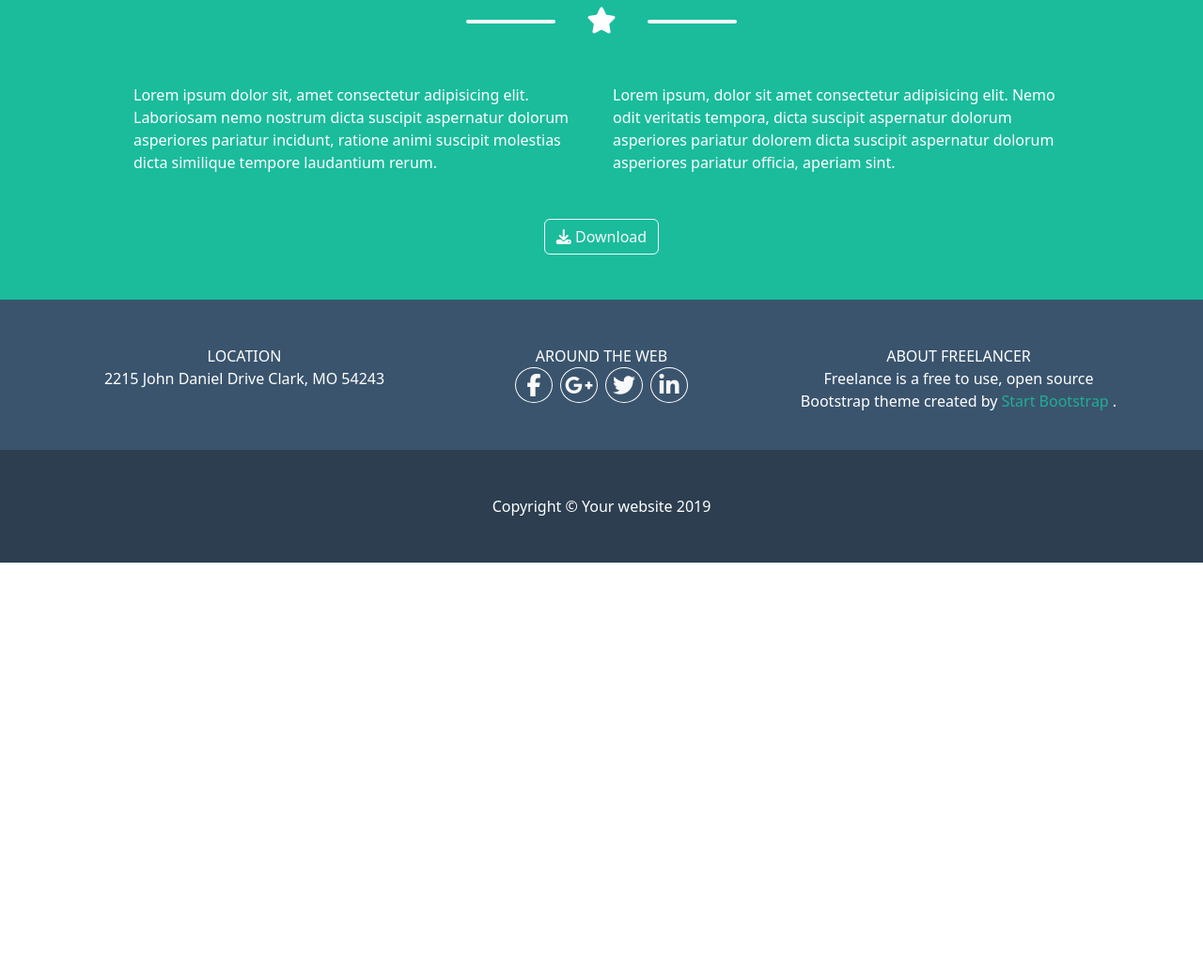
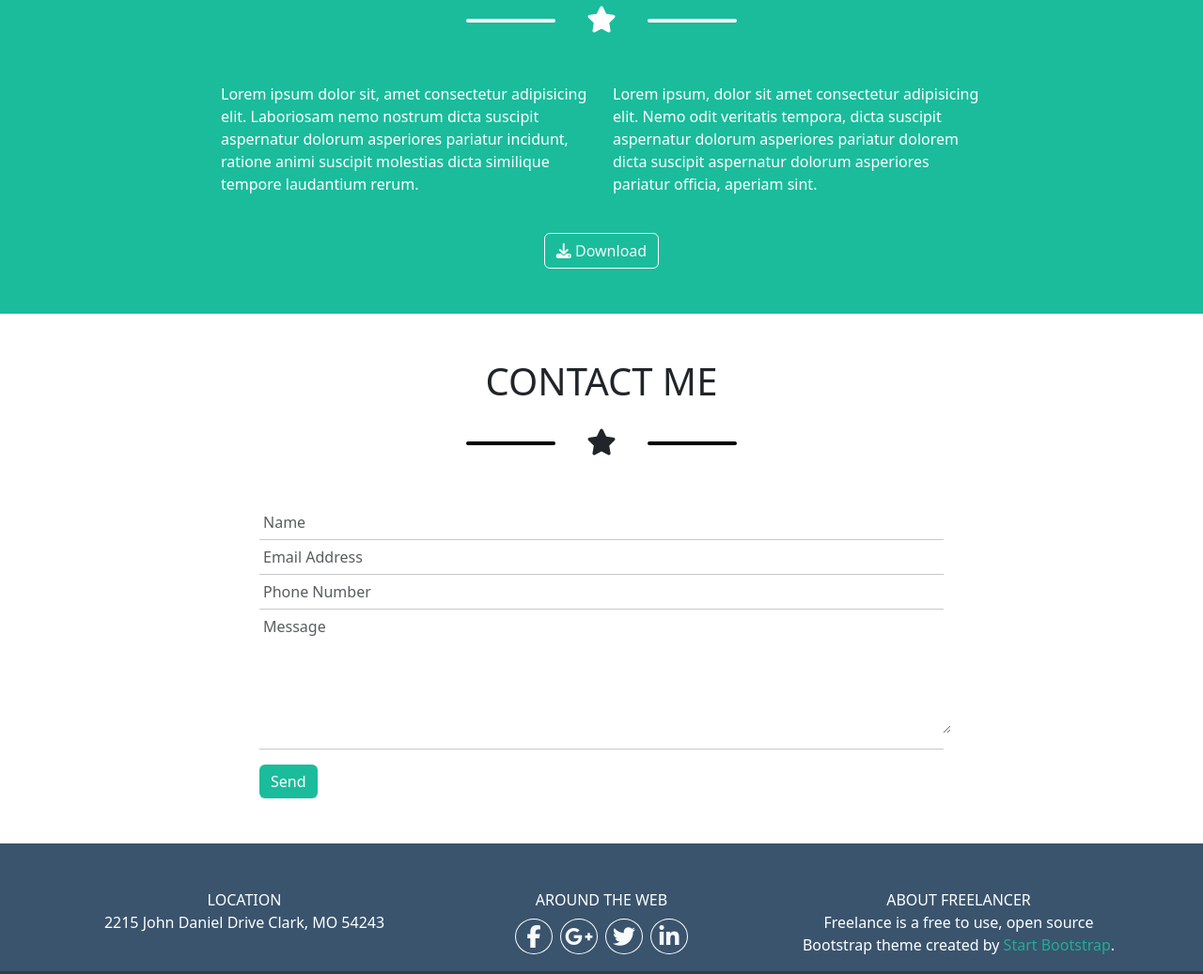
Before and after one commit to MiriamEvardi/html-css-bootstrap-freelancer, a plain HTML site: page index.html in a window 1280 px wide. Shown: the part 1536-2573 px from the top of the page at 94% size. Before the commit the page ends 2135 px from the top, so only its background shows below. Drawn offline with nearby package versions, Linux system fonts and the light colour scheme.

Commit message:
form finished + fix

```diff
--- a/css/style.css
+++ b/css/style.css
@@ -10,8 +10,8 @@ header {
     background-color: #1abc9c;
 }
 
-hr {
-    opacity: 1;
+.btn_send {
+    background-color: #1abc9c;
 }
 
 footer {
@@ -25,5 +25,3 @@ footer {
 a {
     color: #20ae94;
 }
-
-/* to fix all hr */
--- a/index.html
+++ b/index.html
@@ -28,6 +28,7 @@
                 aria-label="Toggle navigation">
                 <span class=" text-white"><i class="fa-solid fa-bars"></i></span>
             </button>
+
             <div class="collapse navbar-collapse flex-grow-0" id="navbarNavAltMarkup">
                 <div class="navbar-nav">
                     <a class="nav-link text-white" href="#">PORTFOLIO</a>
@@ -42,6 +43,7 @@
         <div class="container">
 
             <div class="row d-flex justify-content-center">
+
                 <div class="offset-2"></div>
 
                 <div class="col-8 pb-5 pt-5">
@@ -55,59 +57,73 @@
 
                         <!-- separator -->
                         <div class="mb-5 d-flex justify-content-center align-items-center">
-                            <hr class="w-100 mx-1 pb-1 bg-white border-white rounded">
+
+                            <hr class="w-100 mx-1 pb-1 bg-white border-white rounded opacity-100">
+
                             <div class="text-center" style="width: 280px;">
                                 <i class="fa-solid fa-star fs-3 text-white "></i>
                             </div>
-                            <hr class="w-100 mx-1 pb-1 bg-white border-white rounded">
+
+                            <hr class="w-100 mx-1 pb-1 bg-white border-white rounded opacity-100">
                         </div>
 
-                        <h3 class="text-white text-center">GRAPHIC ARTIST - WEB DESIGNER -
+                        <h3 class="text-white text-center text-nowrap">GRAPHIC ARTIST - WEB
+                            DESIGNER -
                             ILLUSTRATOR</h3>
 
-                        <!-- to fix -->
                     </div>
                 </div>
             </div>
 
             <div class="offset-2"></div>
         </div>
-        </div>
+
     </header>
 
     <main>
-        <!-- portfolio -->
+
+        <!-- PORTFOLIO -->
+
         <div class="container pt-5 pb-5 d-flex flex-column align-items-center ">
             <h2 class="pb-3 fs-1">PORTFOLIO</h2>
 
 
             <!-- separator -->
             <div class="mb-5 d-flex justify-content-center align-items-center">
-                <hr class="w-100 mx-1 pb-1 bg-dark rounded">
+
+                <hr class="w-100 mx-1 pb-1 bg-dark rounded border border-0 opacity-100">
+
                 <div class="text-center" style="width: 280px;">
                     <i class="fa-solid fa-star fs-3"></i>
                 </div>
-                <hr class="w-100 mx-1 pb-1 bg-dark rounded">
+
+                <hr class="w-100 mx-1 pb-1 bg-dark rounded border border-0 opacity-100">
             </div>
 
 
+            <!-- CARDS -->
 
             <div class=" row row-cols-1 row-cols-md-2 row-cols-lg-3">
                 <div class="col p-2">
                     <img class="img-fluid rounded-3" src="./img/cabin.png" alt="">
                 </div>
+
                 <div class="col p-2">
                     <img class="img-fluid rounded-3" src="./img/cake.png" alt="">
                 </div>
+
                 <div class="col p-2">
                     <img class="img-fluid rounded-3" src="./img/circus.png" alt="">
                 </div>
+
                 <div class="col p-2">
                     <img class="img-fluid rounded-3" src="./img/game.png" alt="">
                 </div>
+
                 <div class="col p-2">
                     <img class="img-fluid rounded-3" src="./img/safe.png" alt="">
                 </div>
+
                 <div class="col p-2">
                     <img class="img-fluid rounded-3" src="./img/submarine.png" alt="">
                 </div>
@@ -116,36 +132,44 @@
 
 
 
+        <!-- ABOUT -->
 
         <div class="about">
             <div class="container d-flex flex-column align-items-center">
                 <h2 class="text-center text-white pt-5 pb-3 fs-1">ABOUT</h2>
 
+
+                <!-- separator -->
                 <div class="mb-5 d-flex justify-content-center align-items-center mx-auto">
-                    <hr class="w-100 mx-1 pb-1 bg-white border border-0 rounded">
+
+                    <hr class="w-100 mx-1 pb-1 bg-white border border-0 rounded opacity-100">
+
                     <div class="text-center" style="width: 280px;">
                         <i class="fa-solid fa-star fs-3 text-white"></i>
                     </div>
-                    <hr class="w-100 mx-1 pb-1 bg-white border border-0 rounded">
+
+                    <hr class="w-100 mx-1 pb-1 bg-white border border-0 rounded opacity-100">
                 </div>
 
 
-                <div class="d-flex justify-content-center mx-auto">
+                <div class="d-flex justify-content-center align-items-center">
+                    <div class="col-12 col-sm-10">
+                        <div class="row row-gap-4 mx-5 row-cols-1 row-cols-md-2 row-cols-lg-2">
 
-                    <div class="row row-gap-2 mx-5">
-
-                        <div class="col-12 col-sm-6 mb-4 text-white">
+                            <div class="col text-white">
                                 Lorem ipsum dolor sit, amet consectetur adipisicing elit. Laboriosam nemo
                                 nostrum dicta suscipit aspernatur dolorum asperiores pariatur
                                 incidunt, ratione animi suscipit molestias dicta similique tempore laudantium
                                 rerum.
                             </div>
-                        <div class="col-12 col-sm-6 text-white">
+
+                            <div class="col text-white">
                                 Lorem ipsum, dolor sit amet consectetur adipisicing elit. Nemo odit veritatis
                                 tempora, dicta suscipit aspernatur dolorum asperiores pariatur
                                 dolorem dicta suscipit aspernatur dolorum asperiores pariatur officia, aperiam
                                 sint.
                             </div>
+
                             <div class="mx-auto text-center mb-5 mt-3">
                                 <button type="button" class="btn btn-outline-light"><i class="fa-solid fa-download"></i>
                                     Download</button>
@@ -154,27 +178,94 @@
                     </div>
                 </div>
             </div>
+        </div>
 
 
         <!-- CONTACT ME  -->
+
+        <div class="container d-flex flex-column align-items-center">
+            <h2 class="text-center pt-5 pb-3 fs-1">CONTACT ME</h2>
+
+            <!-- separator -->
+            <div class="mb-5 d-flex justify-content-center align-items-center mx-auto">
+
+                <hr class="w-100 mx-1 pb-1 bg-black border border-0 rounded opacity-100">
+
+                <div class="text-center" style="width: 280px;">
+                    <i class="fa-solid fa-star fs-3 "></i>
+                </div>
+
+                <hr class="w-100 mx-1 pb-1 bg-black border border-0 rounded opacity-100">
+            </div>
+
+
+            <!-- form -->
+            <div class="col-12 col-md-10 col-lg-8">
+                <form>
+                    <!-- name -->
+                    <div>
+                        <input type="text" class="form-control border-0 shadow-none" id="inputName"
+                            aria-describedby="emailHelp" placeholder="Name">
+                    </div>
+
+                    <hr class="m-0 mx-2">
+
+                    <!-- email -->
+                    <div>
+                        <input type="email" class="form-control border-0 shadow-none" id="inputEmail"
+                            aria-describedby="emailHelp" placeholder="Email Address">
+                    </div>
+
+                    <hr class="m-0 mx-2">
+
+                    <!-- phone number -->
+                    <div>
+                        <input type="number" class="form-control border-0 shadow-none" id="inputPhoneNumber"
+                            aria-describedby="emailHelp" placeholder="Phone Number">
+                    </div>
+
+                    <hr class="m-0 mx-2">
+
+                    <!-- message -->
+                    <div class=" pb-3">
+                        <textarea class="form-control border-0 shadow-none" id="inputMessage" rows="5"
+                            placeholder="Message"></textarea>
+                    </div>
+
+                    <hr class="m-0 mx-2 mb-3">
+
+                    <!-- send button -->
+                    <button type="submit" class="btn_send btn btn-success mb-5 mx-2 border-0">Send</button>
+                </form>
+            </div>
+        </div>
+
     </main>
+
+
+
 
     <!-- footer -->
     <footer>
         <div class="container-md">
             <div class="d-flex justify-content-center">
                 <div class="col-12">
-                    <div class="row row-gap-2 text-center mt-5 text-white">
+                    <div class="row row-gap-4 row-cols-1 row-cols-md-3 text-center mt-5 text-white">
 
-                        <div class="col-12 col-sm-4 mb-4">
+
+                        <!-- location -->
+                        <div class="col">
                             LOCATION
                             <p>2215 John Daniel Drive Clark, MO 54243</p>
                         </div>
-                        <div class="col-12 col-sm-4 mb-4">
+
+
+
+                        <!-- social -->
+                        <div class="col">
                             AROUND THE WEB
 
-
-                            <div class="row justify-content-center">
+                            <div class="row justify-content-center mt-2 ">
 
                                 <button type="button"
                                     class="btn btn-outline-light border border-white rounded-circle mx-1 d-flex align-items-center justify-content-center"
@@ -203,13 +294,12 @@
                         </div>
 
 
-                        <div class="col-12 col-sm-4 mb-4">
+                        <!-- about freelancer -->
+                        <div class="col">
                             ABOUT FREELANCER
                             <p>
-                                Freelance is a free to use, open source Bootstrap theme created by <a
-                                    class="text-decoration-none" href="#">Start
-                                    Bootstrap</a>
-                                .
+                                Freelance is a free to use, open source Bootstrap theme created by
+                                <a class="text-decoration-none" href="#">Start Bootstrap</a>.
                             </p>
                         </div>
                     </div>
```
Lines whose indentation alone changed are shown as unchanged.
